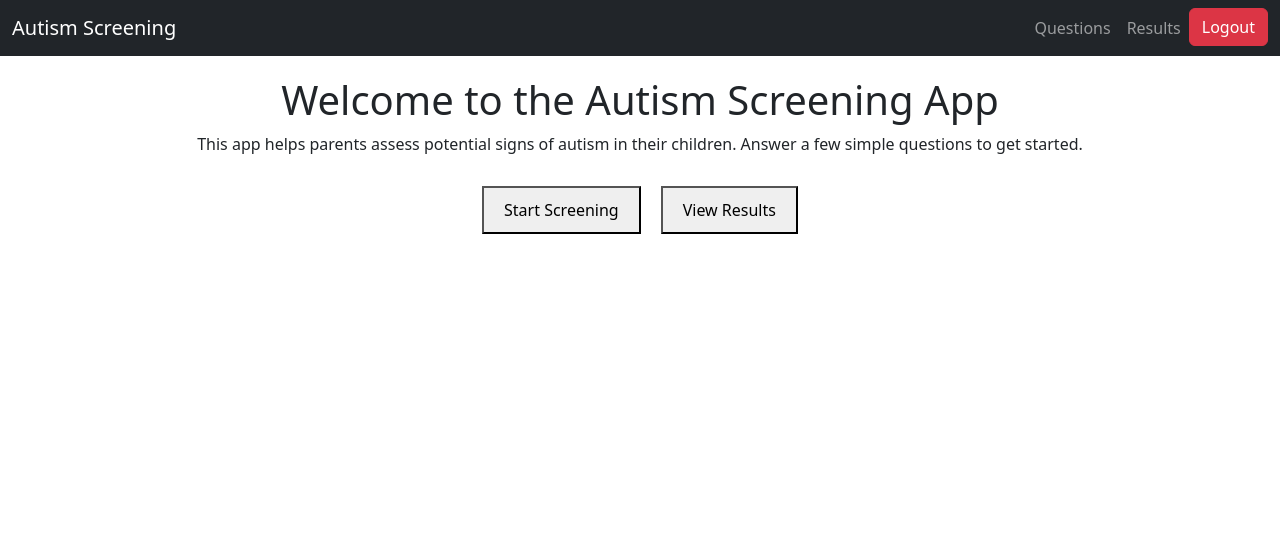
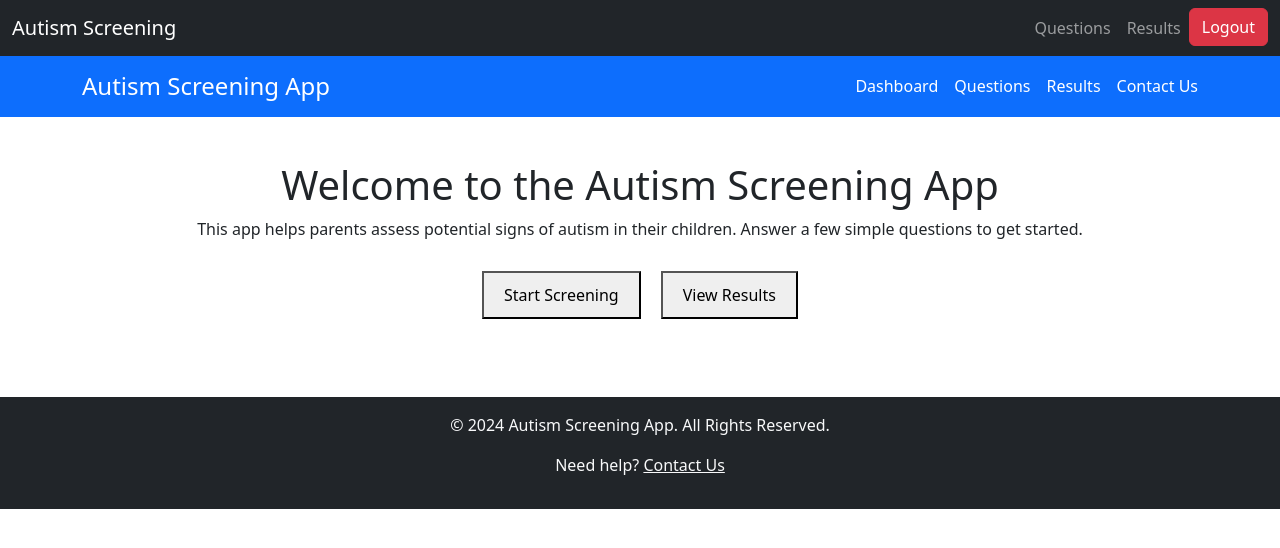
Before and after one commit to 19mddill/autism_in_toddlers, a React (Create React App) app: page / in a window 1280 px wide. Shown: the top 548 px of the page. Built offline with nearby package versions, Linux system fonts and the light colour scheme.

Commit message:
added hash routing

```diff
--- a/package.json
+++ b/package.json
@@ -1,5 +1,5 @@
 {
-  "homepage": "https://19mddill.github.io/autism_in_toddlers",
+  "homepage": "https://19mddill.github.io/autism_in_toddlers/#",
   "name": "autism_toddlers",
   "version": "0.1.0",
   "private": true,
--- a/src/App.js
+++ b/src/App.js
@@ -1,28 +1,13 @@
-import React from "react";
-import { BrowserRouter as Router, Routes, Route } from "react-router-dom";
-import Login from "./pages/Login";
-import Register from "./pages/Register";
-import ContactUs from "./pages/ContactUs";
-import QuestionsPage from "./components/QuestionsPage";
-import Dashboard from "./pages/Dashboard";
-import ResultsPage from "./pages/ResultsPage";
-import Navbar from "./components/Navbar";
-import HomePage from "./components/HomePage";
+import { HashRouter } from 'react-router-dom';
+import Main from './Main';
 
 function App() {
   return (
-    <Router>
-      <Navbar />
-      <Routes>
-        <Route path="/autism_in_toddlers/" element={<HomePage />} />
-        <Route path="/" element={<HomePage />} />
-        <Route path="/login" element={<Login />} />
-        <Route path="/register" element={<Register />} />
-        <Route path="/contact-us" element={<ContactUs />} />
-        <Route path="/questions" element={<QuestionsPage />} />
-        <Route path="/results" element={<ResultsPage />} />
-      </Routes>
-    </Router>
+    <div className="App">
+      <HashRouter>
+        <Main />
+      </HashRouter>
+    </div >
   );
 }
 
--- /dev/null
+++ b/src/Main.js
@@ -0,0 +1,29 @@
+import React, { Component } from "react";
+import { BrowserRouter as Router, Routes, Route } from "react-router-dom";
+import Login from "./pages/Login";
+import Register from "./pages/Register";
+import ContactUs from "./pages/ContactUs";
+import QuestionsPage from "./components/QuestionsPage";
+import Dashboard from "./pages/Dashboard";
+import ResultsPage from "./pages/ResultsPage";
+
+import HomePage from "./components/HomePage";
+
+
+class Main extends Component{
+render(){
+
+    return (
+          <Routes>
+            <Route path="/*" element={<HomePage />} />
+            <Route path="/login" element={<Login />} />
+            <Route path="/register" element={<Register />} />
+            <Route path="/contact-us" element={<ContactUs />} />
+            <Route path="/questions" element={<QuestionsPage />} />
+            <Route path="/results" element={<ResultsPage />} />
+          </Routes>
+    );
+}
+}
+
+export default Main;
--- a/src/components/HomePage.js
+++ b/src/components/HomePage.js
@@ -1,8 +1,11 @@
 import React from "react";
 import { Link } from "react-router-dom";
+import DefaultLayout from "../layouts/DefaultLayout";
 
 const HomePage = () => {
   return (
+    <DefaultLayout>
+
     <div style={{ textAlign: "center", padding: "20px" }}>
       <h1>Welcome to the Autism Screening App</h1>
       <p>
@@ -18,6 +21,7 @@ const HomePage = () => {
         </Link>
       </div>
     </div>
+    </DefaultLayout>
   );
 };
 
--- a/src/components/Login.js
+++ b/src/components/Login.js
@@ -17,6 +17,7 @@ const Login = () => {
   };
 
   return (
+
     <div>
       <h2>Login</h2>
       <form onSubmit={handleLogin}>
--- a/src/components/Navbar.js
+++ b/src/components/Navbar.js
@@ -4,7 +4,7 @@ import { Link } from "react-router-dom";
 const Navbar = () => {
   const logout = () => {
     localStorage.removeItem("token");
-    window.location = "/login";
+    window.location = "/autism_in_toddlers#/login";
   };
 
   return (
--- a/src/index.js
+++ b/src/index.js
@@ -8,7 +8,7 @@ import "bootstrap/dist/css/bootstrap.min.css";
 const root = ReactDOM.createRoot(document.getElementById('root'));
 root.render(
   <React.StrictMode>
-    <App />
+      <App />
   </React.StrictMode>
 );
 
--- a/src/layouts/DefaultLayout.js
+++ b/src/layouts/DefaultLayout.js
@@ -1,9 +1,11 @@
 import React from "react";
 import { Link } from "react-router-dom";
-
+import Navbar from "../components/Navbar";
 const DefaultLayout = ({ children }) => {
   return (
     <div>
+
+    <Navbar />
       {/* Header */}
       <header className="bg-primary text-white py-3">
         <div className="container d-flex justify-content-between align-items-center">
--- a/src/pages/Login.js
+++ b/src/pages/Login.js
@@ -42,7 +42,7 @@ const Login = () => {
             <button type="submit" className="btn btn-primary w-100">Login</button>
           </form>
           <p className="text-center mt-3">
-            Don't have an account? <a href="/register" className="text-primary">Sign Up</a>
+            Don't have an account? <a href="/autism_in_toddlers#/register" className="text-primary">Sign Up</a>
           </p>
         </div>
       </div>
--- a/src/pages/Register.js
+++ b/src/pages/Register.js
@@ -55,7 +55,7 @@ const Register = () => {
             <button type="submit" className="btn btn-primary w-100">Sign Up</button>
           </form>
           <p className="text-center mt-3">
-            Already have an account? <a href="/login" className="text-primary">Log In</a>
+            Already have an account? <a href="/autism_in_toddlers#/login" className="text-primary">Log In</a>
           </p>
         </div>
       </div>
```
